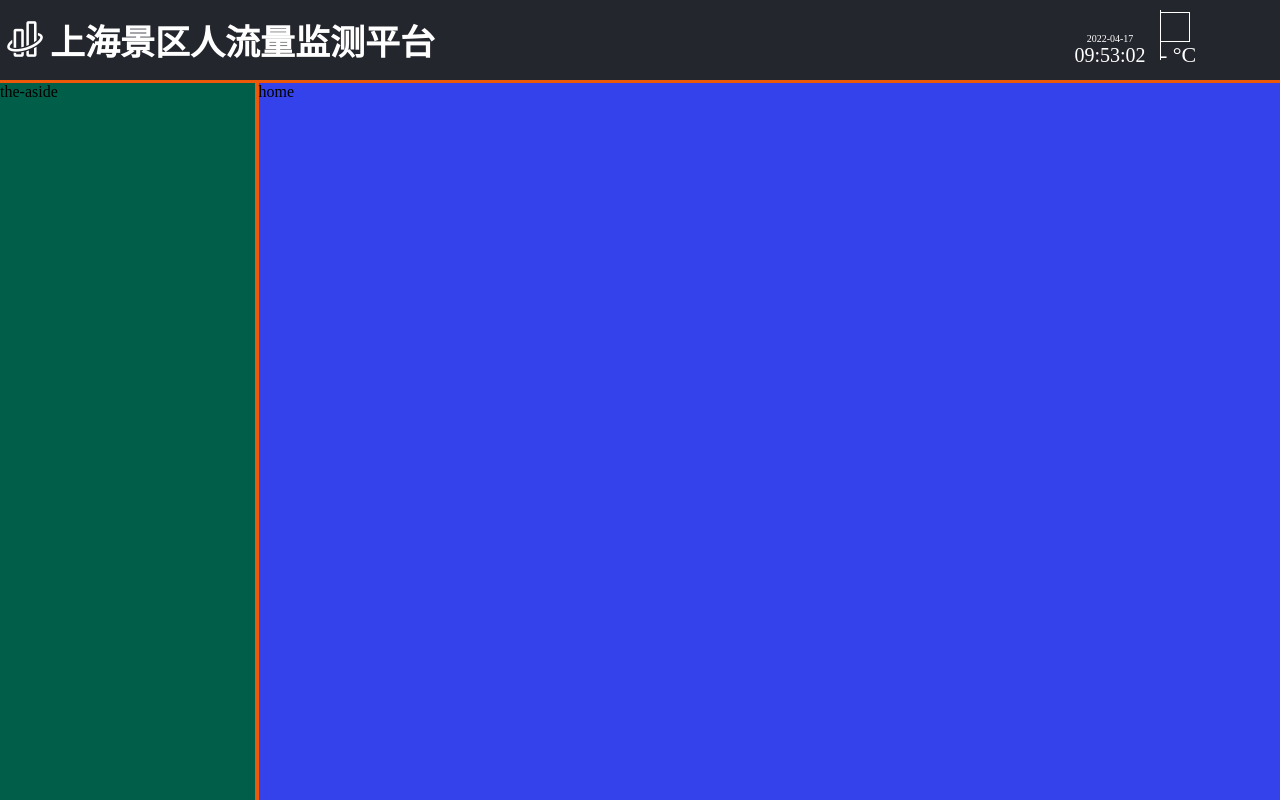
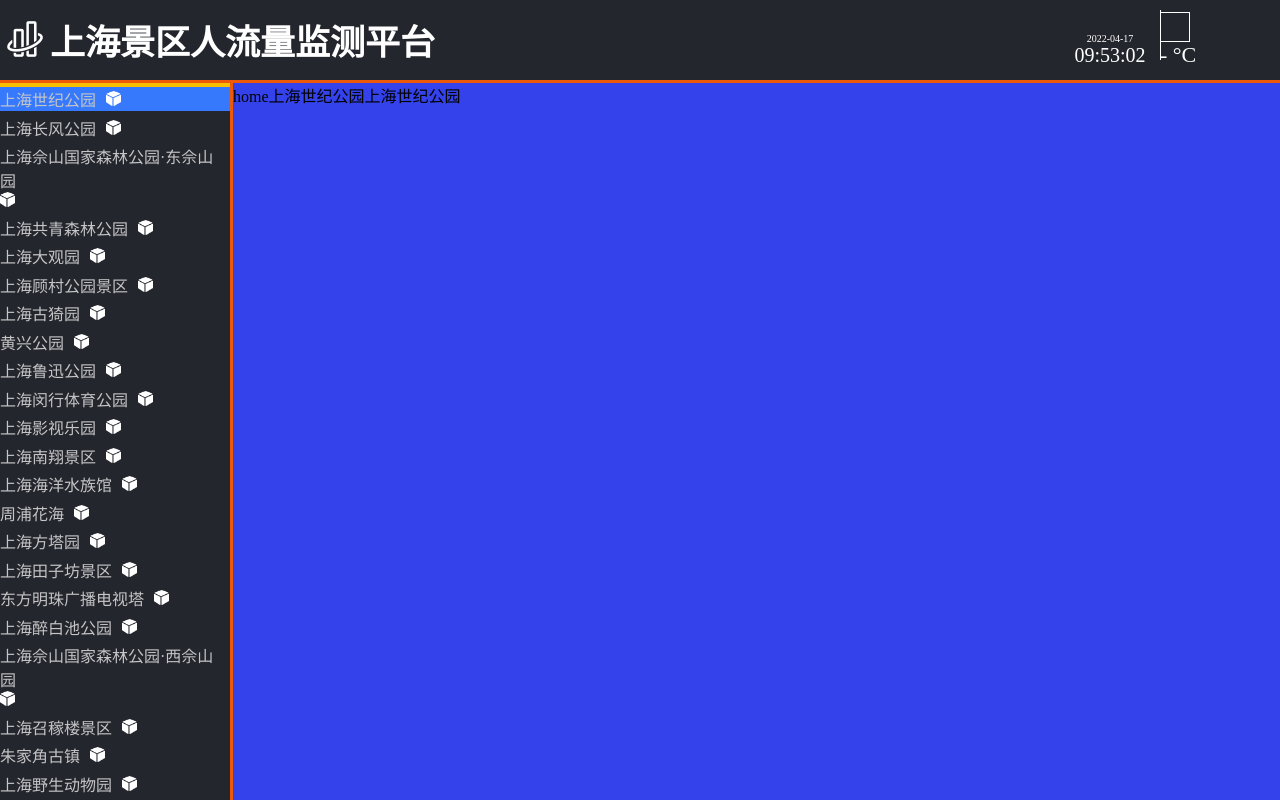
Before and after one commit to Today51/myvueweb, a Vue app: page / in a window 1280 px wide. Built offline with nearby package versions, Linux system fonts and the light colour scheme; no server answers; the HTML template or start-up script is replaced by a standard one.

Commit message:
左边列表栏完成

```diff
--- a/src/App.vue
+++ b/src/App.vue
@@ -38,7 +38,7 @@ export default {
     height: 100vh;
     width: 100%;
     grid-template-rows: 0.1fr 0.9fr;
-    grid-template-columns: 0.2fr 0.8fr ;
+    grid-template-columns: 0.18fr 0.82fr ;
     grid-template-areas:
     "nav nav"
     "side main";
--- a/src/components/TheAside.vue
+++ b/src/components/TheAside.vue
@@ -1,9 +1,11 @@
 <template>
   <div class="the-aside">
-    <div @click="goModel">
-      <span>the-aside</span>
-    </div>
-
+    <ul class="nameList">
+      <li class="item" v-for="(item,index) in scenicName" :key="index" :class="{active:item.name==activeName}" @click="changeColor(item.name)">
+        <div @click="goHome(index)" style="display: inline-block; margin-right:10px">{{scenicName[index].name}}</div>
+        <img src="../assets/img/model.png" alt="" @click="goModel()">
+      </li>
+    </ul>
   </div>
 </template>
 <script>
@@ -11,7 +13,32 @@ export default{
   name:'the-aside',
   data(){
     return{
-
+      // name表示景区名字 dbkey表示对应中数据库表名
+      scenicName:[
+        {name:'上海世纪公园',dbkey:'century'},
+        {name:'上海长风公园',dbkey:'changfeng_park'},
+        {name:'上海佘山国家森林公园·东佘山园',dbkey:'dong_she_shan_park'},
+        {name:'上海共青森林公园',dbkey:'forest_park'},
+        {name:'上海大观园',dbkey:'grand_view_garden'},
+        {name:'上海顾村公园景区',dbkey:'gu_cun_park'},
+        {name:'上海古猗园',dbkey:'guyi_garden'},
+        {name:'黄兴公园',dbkey:'huang_xing_park'},
+        {name:'上海鲁迅公园',dbkey:'lu_xun_park'},
+        {name:'上海闵行体育公园',dbkey:'minhang_sports_park'},
+        {name:'上海影视乐园',dbkey:'movie_park'},
+        {name:'上海南翔景区',dbkey:'nan_xiang_scenic'},
+        {name:'上海海洋水族馆',dbkey:'oceanarium'},
+        {name:'周浦花海',dbkey:'sea_of_flowers'},
+        {name:'上海方塔园',dbkey:'shanghai_fangta_park'},
+        {name:'上海田子坊景区',dbkey:'tianzifang_scenic_area'},
+        {name:'东方明珠广播电视塔',dbkey:'tvtower'},
+        {name:'上海醉白池公园',dbkey:'white_pool_park'},
+        {name:'上海佘山国家森林公园·西佘山园',dbkey:'xi_sheshan_park'},
+        {name:'上海召稼楼景区',dbkey:'zhaojialou_scenic'},
+        {name:'朱家角古镇',dbkey:'zhu_jia_jiao'},
+        {name:'上海野生动物园',dbkey:'zoo'}
+      ],
+     activeName:'上海世纪公园',
     }
   },
   create(){
@@ -29,6 +56,13 @@ export default{
   methods: {
     goModel(){
       this.$router.push({path:'/model'})
+    },
+    goHome(index){
+      // 向跳转的组件，传递参数
+        this.$router.push({path:'/',query:{name:this.scenicName[index].name}});
+    },
+    changeColor(name){
+      this.activeName =name;
     }
   }
 }
@@ -37,7 +71,42 @@ export default{
 
 <style scoped>
    .the-aside{
-    background: #015e48;
+    background: rgb(36,38,45);
     grid-area: side;
+    position: relative;
+  }
+  .nameList{
+    display: flex;
+    flex-flow: column nowrap;
+    justify-content: space-evenly;
+    align-items: flex-end;
+  }
+  img{
+    width:15px;
+    height: 15px;
+    right:100vw;
+    filter: drop-shadow(100vw 0px 0 rgb(255, 255, 255));
+    position: relative;
+  }
+  ul{
+    height: 100%;
+    width: 100%;
+  }
+  ul::before{
+    content: "";
+    top:0;
+    height: 4px;
+    width: 100%;
+    background: rgb(248, 190, 0);
+    position: absolute;
+  }
+  li{
+    color:rgb(197,197,199);
+    width: 100%;
+    list-style-type: none;
+  }
+  .active{
+
+    background: rgb(55,121,253);
   }
 </style>
--- a/src/pages/home.vue
+++ b/src/pages/home.vue
@@ -1,12 +1,33 @@
 <template>
   <div class="home">
-    <span>home</span>
+    <span>home{{nameScenic}}</span>
+    <span>{{nameScenic}}</span>
   </div>
 </template>
 
 <script>
 export default {
-  name: 'home'
+  name: 'home',
+  data(){
+    return{
+      nameScenic:'上海世纪公园',
+    }
+  },
+  watch: {
+    // 监听路由，当路由变化时，执行函数
+    $route(){
+      this.changeNameScenic();
+    }
+  },
+  mounted () {
+  },
+  methods: {
+    changeNameScenic(){
+      // 通过路由跳转时，向跳转后的组件传递参数
+      this.nameScenic = this.$route.query.name;
+      console.log(this.$route.query.name);
+    }
+  }
 }
 </script>
 
```
Also changed, not shown: src/assets/img/model.png (added).
